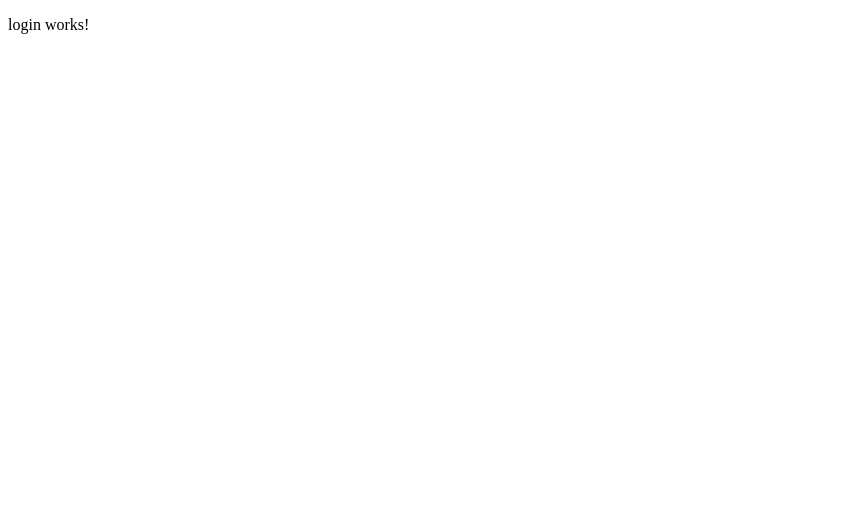
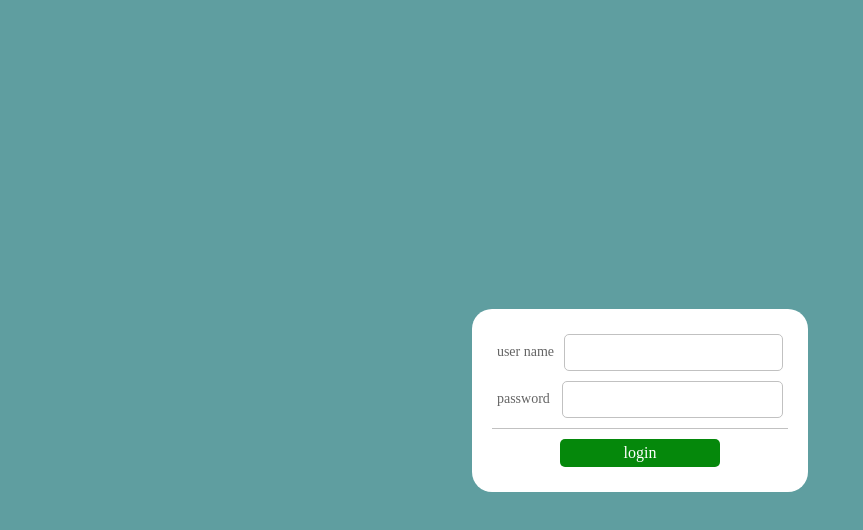
Before and after one commit to Pedram-A-Keyvani/UniMicro, an Angular app: page /login in a window 1280 px wide. Shown: the top 530 px of the page, without its empty margins (0-863 px from the left). Built offline with nearby package versions, Linux system fonts and the light colour scheme.

Commit message:
login UI

```diff
--- a/src/app/login/login.component.html
+++ b/src/app/login/login.component.html
@@ -1 +1,19 @@
-<p>login works!</p>
+<div class="login">
+    <div class="login-box">
+        <div class="login-box__content">
+            <div class="field field--inline">
+                <div class="field__label">user name</div>
+                <input type="text" class="field__input" />
+            </div>
+            <div class="field field--inline">
+                <div class="field__label">password</div>
+                <input type="password" class="field__input" />
+            </div>
+        </div>
+        <div class="line line--horizontal"></div>
+        <div class="login-box__actions">
+            <div class="button button__login">login</div>
+            <div *ngIf="false" class="button button__login button--disabled">login</div>
+        </div>
+    </div>
+</div>
--- a/src/app/login/login.component.scss
+++ b/src/app/login/login.component.scss
@@ -0,0 +1,107 @@
+:host {
+    .login {
+        display: flex;
+        justify-content: center;
+        align-items: center;
+        background-color: cadetblue;
+        width: 100%;
+        height: 100%;
+    }
+
+    .login-box {
+        display: flex;
+        flex-direction: column;
+        justify-content: center;
+        align-items: center;
+        background-color: #ffffff;
+        padding: 20px;
+        margin: 5px;
+        border-radius: 20px;
+    }
+
+    .login-box__content {
+        display: flex;
+        flex-direction: column;
+        justify-content: center;
+        align-items: flex-start;
+    }
+
+    .login-box__actions {
+        display: flex;
+        justify-content: center;
+        align-items: center;
+        width: 100%;
+    }
+
+    .field {
+        display: flex;
+        flex-direction: column;
+        justify-content: center;
+        align-items: center;
+        flex-wrap: wrap;
+        width: 100%;
+
+        &__label {
+            align-items: flex-start;
+            flex: 1 1 auto;
+            font-size: 14px;
+            color: #646464;
+            margin: 5px;
+        }
+
+        &__input {
+            align-items: flex-end;
+            flex: 1 1 auto;
+            font-size: 16px;
+            border: solid 1px #c1c1c1;
+            border-radius: 5px;
+            height: 25px;
+            margin: 5px;
+            padding: 5px;
+        }
+
+        &--inline {
+            flex-direction: row;
+
+            &__label {
+                justify-content: flex-start;
+                flex: 1 1 auto;
+            }
+
+            &__input {
+                justify-content: flex-end;
+                flex: 1 1 auto;
+            }
+        }
+    }
+
+    .button {
+        display: flex;
+        justify-content: center;
+        align-items: center;
+        padding: 5px;
+        margin: 5px;
+        border-radius: 5px;
+
+        &__login {
+            color: #ffffff;
+            background-color: #05880b;
+            min-width: 150px;
+        }
+
+        &--disabled {
+            color: #646464;
+            background-color: #c1c1c1;
+        }
+    }
+
+    .line {
+        background-color: #c1c1c1;
+
+        &--horizontal {
+            height: 1px;
+            width: 100%;
+            margin: 5px 0;
+        }
+    }
+}
--- a/src/styles.scss
+++ b/src/styles.scss
@@ -1 +1,6 @@
 /* You can add global styles to this file, and also import other style files */
+
+body, html {
+    height: 100%;
+    margin: 0;
+}
```
